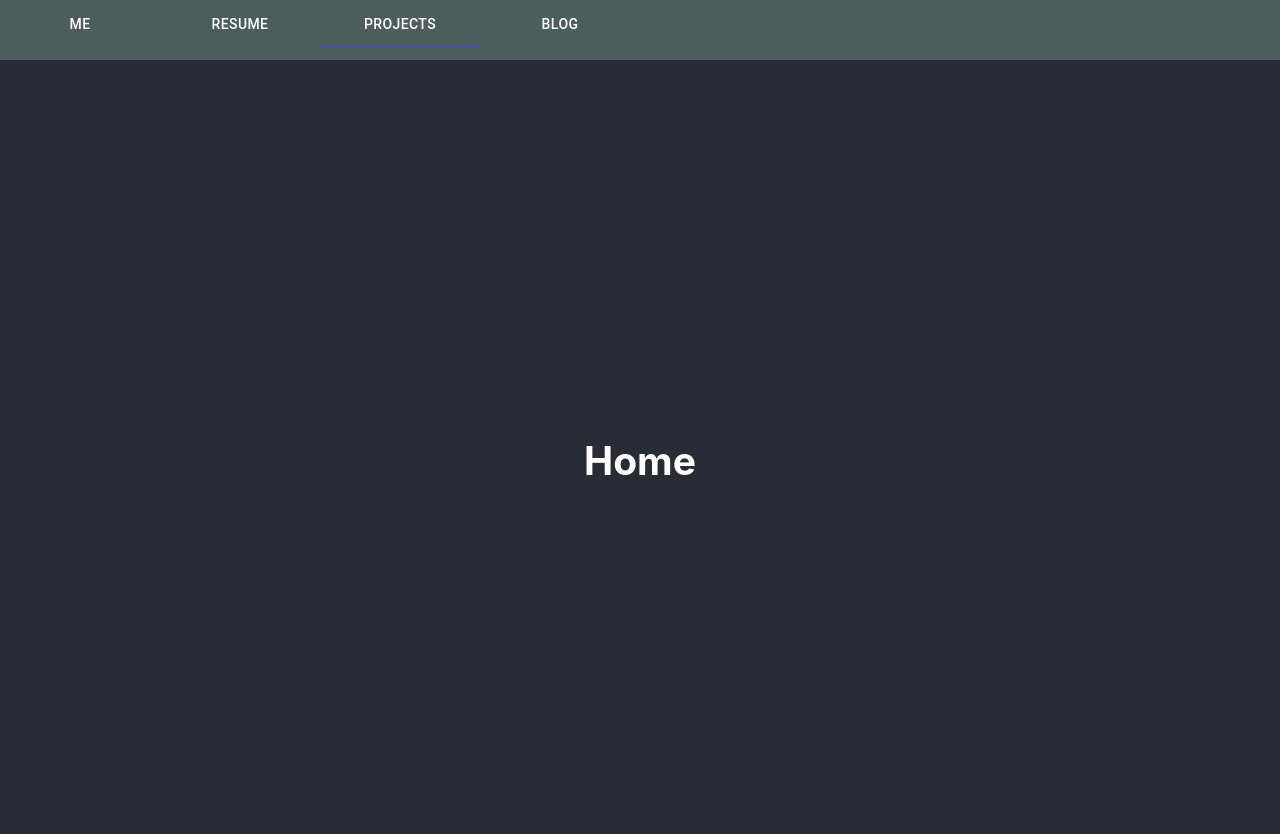
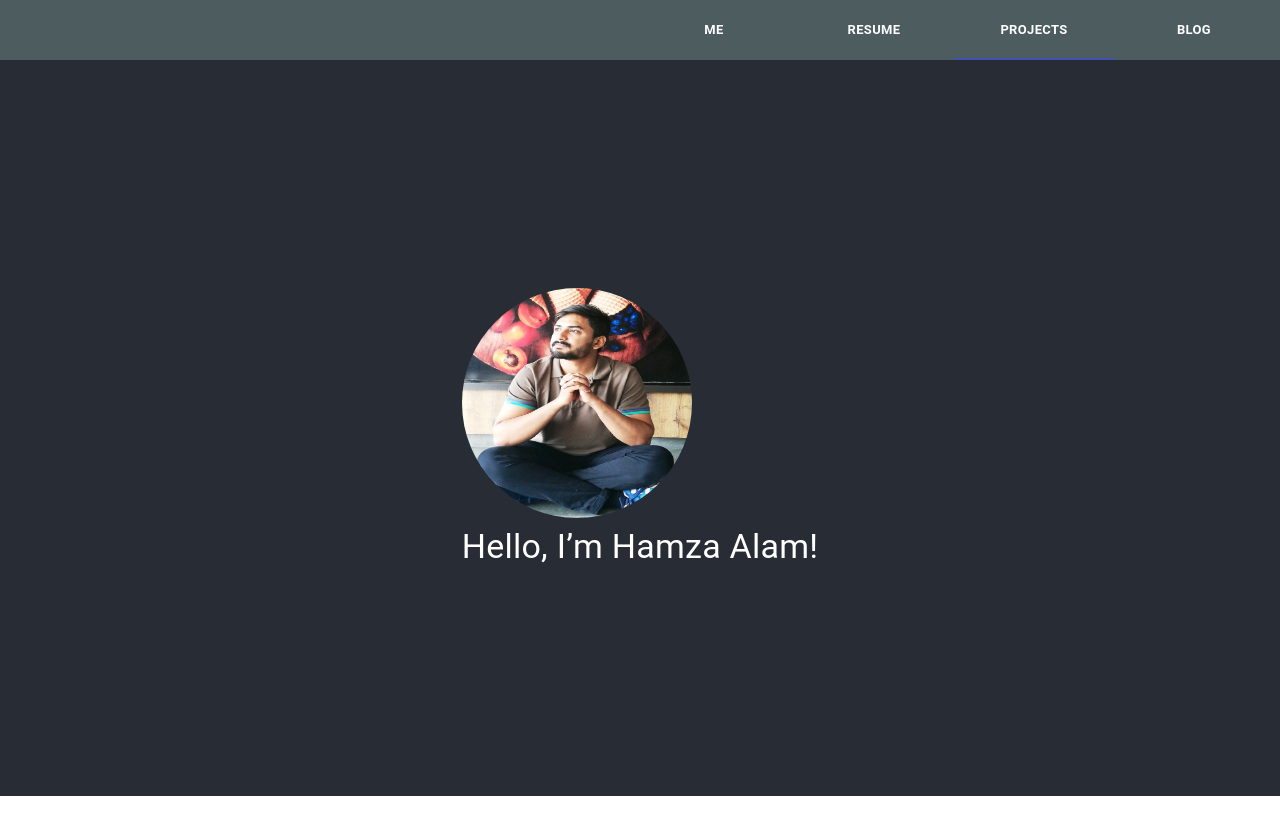
Before and after one commit to Hamzaalam/profile-resume-app, a React (Create React App) app: page / in a window 1280 px wide. Shown: the top 834 px of the page. After the commit the page ends 800 px from the top, so only its background shows below. Built offline with nearby package versions, Linux system fonts and the light colour scheme.

Commit message:
setup home page

```diff
--- a/src/App.css
+++ b/src/App.css
@@ -1,6 +1,8 @@
+@import url('https://fonts.googleapis.com/css?family=Open+Sans&display=swap');
+
 .App-header {
   background-color: #282c34;
-  min-height: 100vh;
+  min-height: 92vh;
   display: flex;
   flex-direction: column;
   align-items: center;
--- a/src/App.js
+++ b/src/App.js
@@ -2,15 +2,28 @@ import React from 'react';
 import Header from './header/header'
 import Main from './Main/Main'
 import './App.css';
-function App() {
+import { MuiThemeProvider, createMuiTheme , darken} from '@material-ui/core/styles'
+
+
+const font = "'Open Sans', sans-serif";
+const muiTheme = createMuiTheme({
+  fontFamily: font,
+}
+);
+
+function App(props) {
   return (
       <React.Fragment>
+        <MuiThemeProvider theme={muiTheme}>
+          <div style={{fontFamily: font}}>
             <Header/>
             <div className="App">
               <header className="App-header">
                 <Main/>
               </header>
             </div>
+          </div>
+        </MuiThemeProvider>
       </React.Fragment>
   );
 }
--- /dev/null
+++ b/src/Home/Home.css
@@ -0,0 +1,5 @@
+.profile-image{
+    border-radius: 100%;
+    width: 230px;
+    height: 230px;
+}
--- a/src/Home/Home.jsx
+++ b/src/Home/Home.jsx
@@ -1,7 +1,18 @@
 import React from 'react';
+import Typography from '@material-ui/core/Typography';
+import './Home.css'
 
 const Home = () => {
-    return ( <div><h2>Home</h2></div> );
+    return ( <div className="home">
+                <img
+                     className="profile-image"
+                     src={process.env.PUBLIC_URL + '/0.jpeg'}
+                     alt="profile-image"
+                />
+                <Typography variant="h4">
+                    Hello, I’m Hamza Alam!
+                </Typography>
+            </div> );
 }
 
 export default Home;
--- a/src/header/header.css
+++ b/src/header/header.css
@@ -2,7 +2,14 @@
     width:100%;
     height: 60px;
     background-color:#4c5c5f;
+
+}
+.MuiTabs-flexContainer{
+    justify-content: flex-end;
+    margin: 6px;
 }
 .nav-bar-tabs{
     color : #fff !important;
+    font-size: 0.9em !important;
+    font-weight: 700 !important;
 }
```
Also changed, not shown: public/0.jpeg (added). Lines whose indentation alone changed are shown as unchanged.
